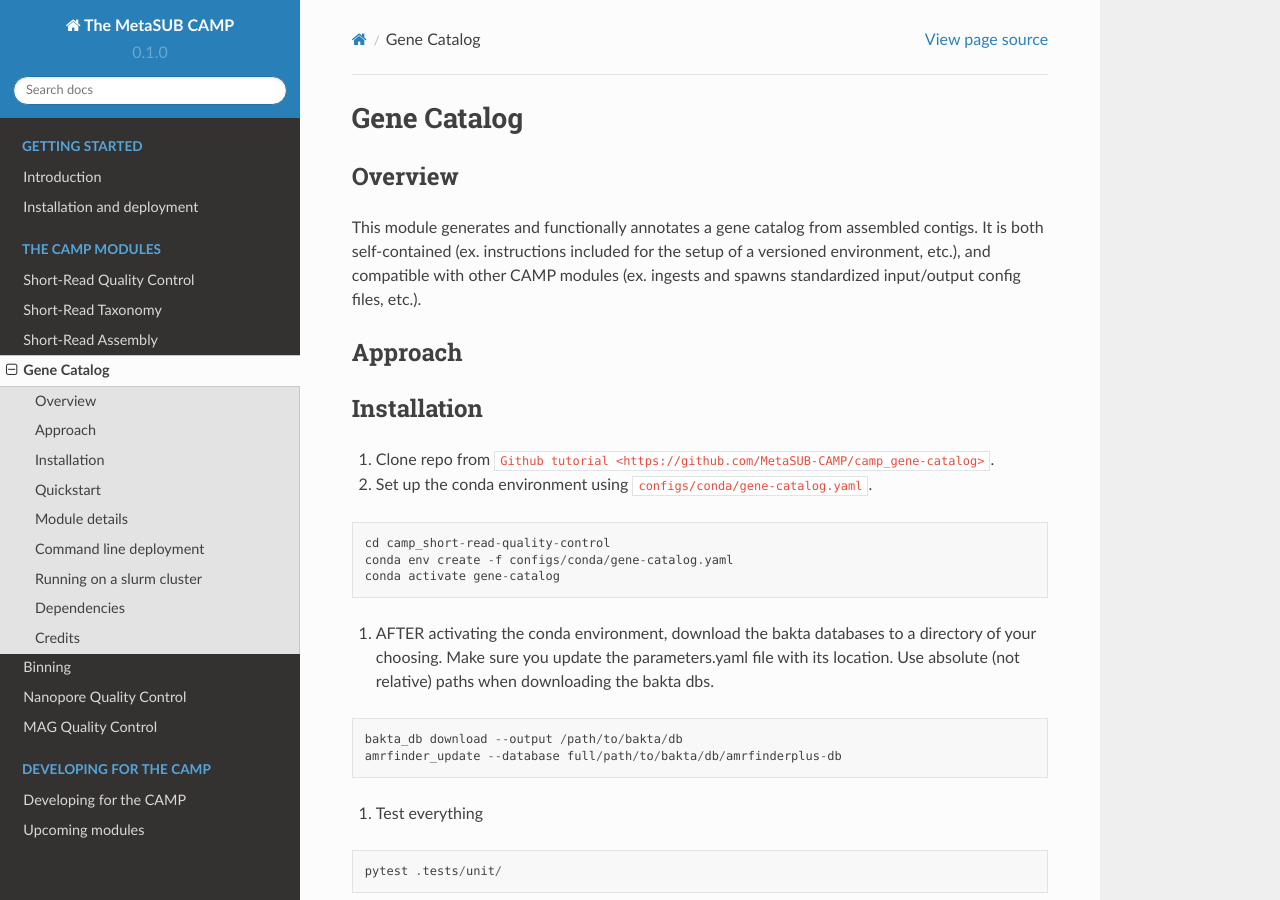
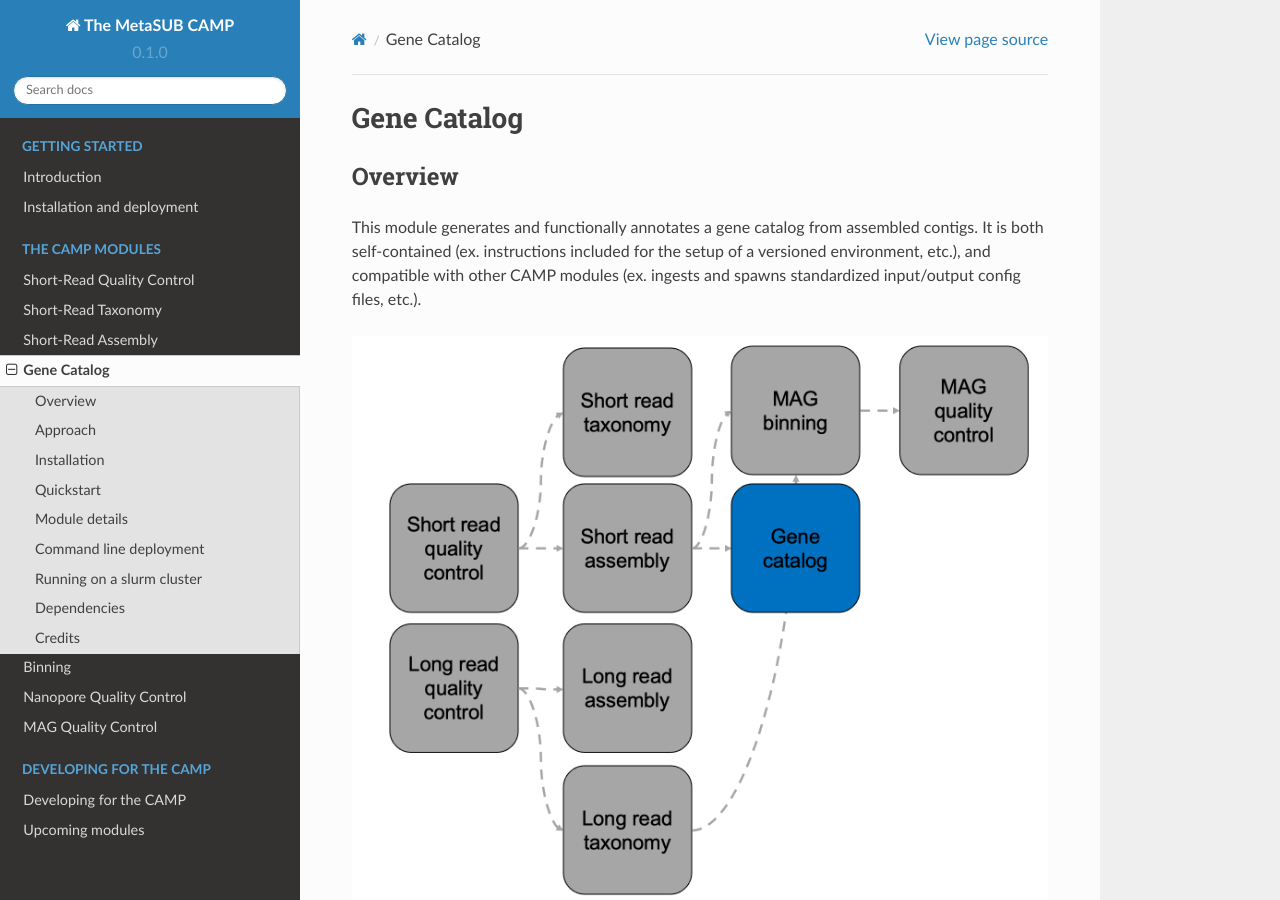
Before and after one commit to MetaSUB-CAMP/camp-documentation, a Sphinx documentation site: the page built from docs/source/genecatalog/index.md, in a window 1280 px wide and 900 px high. Built offline with Sphinx 7.4.7 and the Read the Docs theme 2.0.0, drawn with Linux system fonts in a browser that asks for light colours; pages that are not in the unit, such as notebooks, are missing from menus.

Commit message:
Update index.md

```diff
--- a/docs/source/genecatalog/index.md
+++ b/docs/source/genecatalog/index.md
@@ -5,6 +5,8 @@ Overview
 --------
 
 This module generates and functionally annotates a gene catalog from assembled contigs. It is both self-contained (ex. instructions included for the setup of a versioned environment, etc.), and compatible with other CAMP modules (ex. ingests and spawns standardized input/output config files, etc.).
+
+![Workflow location](images/genecat_loc.png)
 
 Approach
 --------
```
